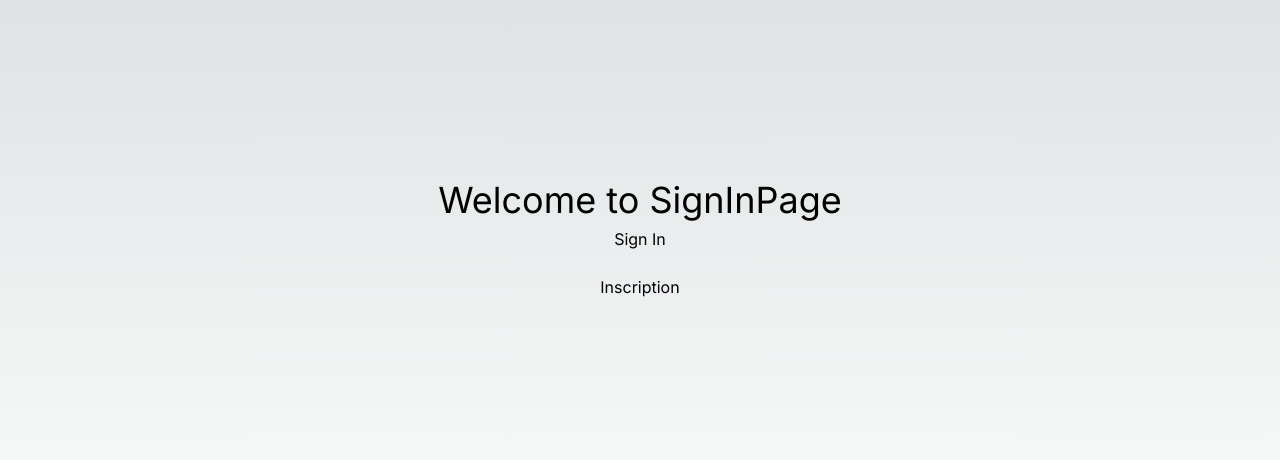
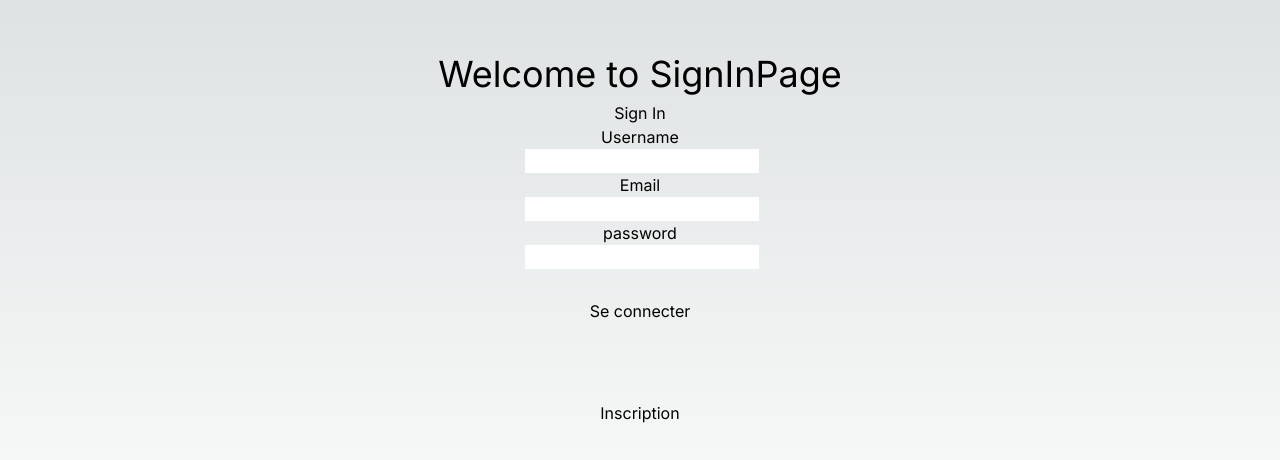
Before and after one commit to YannickGir/fitness_coach_manager_app, a Next.js app in the folder Client/fitness_coach_manager_app/: page / in a window 1280 px wide. Shown: the part 164-624 px from the top of the page. Built offline with nearby package versions, Linux system fonts and the light colour scheme.

Commit message:
created sigInForm content

```diff
--- a/Client/fitness_coach_manager_app/package.json
+++ b/Client/fitness_coach_manager_app/package.json
@@ -24,6 +24,7 @@
     "tailwindcss": "3.3.3"
   },
   "devDependencies": {
+    "tsc-watch": "^6.0.4",
     "typescript": "^5.2.2"
   }
 }
--- a/Client/fitness_coach_manager_app/src/userinterface/components/SignInForm.tsx
+++ b/Client/fitness_coach_manager_app/src/userinterface/components/SignInForm.tsx
@@ -1,11 +1,52 @@
 "use client"
+import React, { ChangeEvent, FormEvent, useState } from 'react'
+import {Profile, SignInFormProps} from '../../domain/entities/auth.types';
 
-import {Profile, SignInFormProps} from '../../domain/entities/auth.types'
+
+
 const SignInForm: React.FC<SignInFormProps> = ({ onSignIn }) => {
+    const [userDatas, setUserDatas] = useState<Profile>({
+        username: "",
+        email: "",
+        password_hash: "",
+        id: 0,
+        created_at: new Date(),
+    })
+
+    const handleChange = (e: ChangeEvent<HTMLInputElement>) => {
+        const { name, value } = e.target;
+        setUserDatas((prev) => ({...prev, [name]: value}))
+
+    }
+
+    const handleClick = async (e: FormEvent) => {
+        e.preventDefault();
+        onSignIn(userDatas.username, userDatas.password_hash, userDatas.email);
+      }
 
   return (
     <div className='wrapper' >
         <h1>Sign In </h1>
+        <form className='forms'>
+  <label>
+   <h2> Username </h2>
+    <input onChange={handleChange} className='inputform' type="text" name="username" value={userDatas.username} />
+  </label>
+
+  <label>
+     <h2> Email </h2>
+    <input onChange={handleChange} className='inputform' type="text" name="email" value={userDatas.email}/>
+  </label>
+
+  <label>
+      <h2> password </h2>
+    <input onChange={handleChange} className='inputform' type="text" name="password_hash" value={userDatas.password_hash} />
+  </label>
+
+</form>
+<button onClick={handleClick} >Se connecter</button> <br/>
+
+
     </div>
   )
 }
--- a/Client/fitness_coach_manager_app/tsconfig.json
+++ b/Client/fitness_coach_manager_app/tsconfig.json
@@ -7,6 +7,7 @@
     "strict": true,
     "noEmit": true,
     "esModuleInterop": true,
+    "outDir": "./dist",
     "module": "esnext",
     "moduleResolution": "bundler",
     "resolveJsonModule": true,
```
Also changed, not shown: 1 other file (tests, documents, lock files or other folders).
